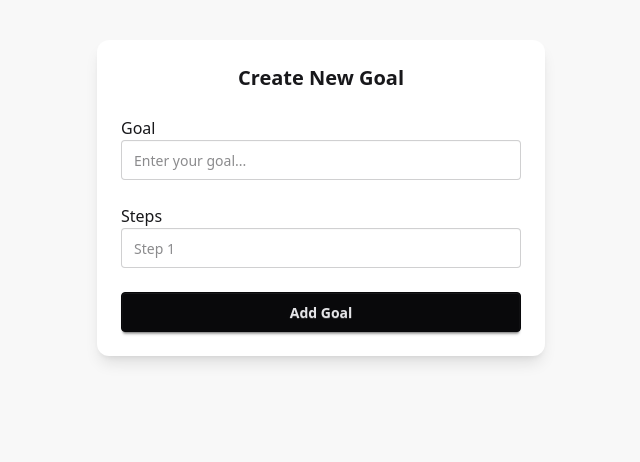
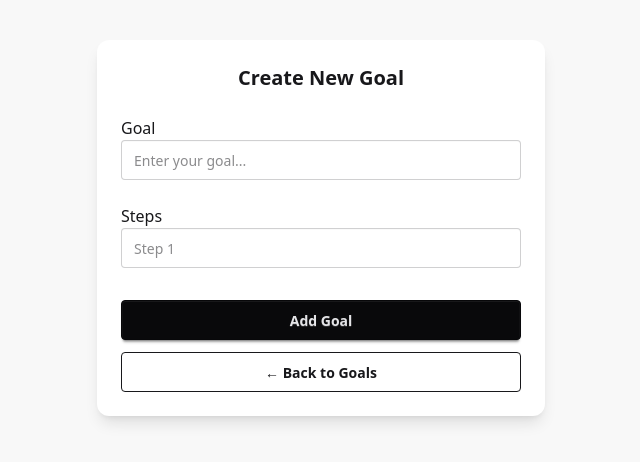
Before and after one commit to AlexK-H1103/StepByStep, a React (Vite) app: page /addGoal in a window 1280 px wide. Shown: the top 462 px of the page, without its empty margins (319-959 px from the left). Built offline with nearby package versions, Linux system fonts and the light colour scheme.

Commit message:
feat: add button to go back to Home from GoalForm

```diff
--- a/src/Checkbox.jsx
+++ /dev/null
@@ -1,28 +0,0 @@
-export default function Checkbox({
-  id,
-  label,
-  checked,
-  onChange,
-  className = "",
-}) {
-  const inputId = `checkbox-${id}`;
-  return (
-    <div className={`flex items-center gap-2 ${className}`}>
-      <input
-        id={inputId}
-        type="checkbox"
-        className="checkbox checkbox-neutral"
-        checked={checked}
-        onChange={() => onChange(id)}
-      />
-      {label && (
-        <label
-          htmlFor={inputId}
-          className="label-text cursor-pointer"
-        >
-          {label}
-        </label>
-      )}
-    </div>
-  );
-}
--- a/src/GoalForm.jsx
+++ b/src/GoalForm.jsx
@@ -82,12 +82,21 @@ export default function GoalForm({ handleAddGoal }) {
             </div>
           </div>
 
+          <div className="flex flex-col gap-3 pt-2">
             <button
               type="submit"
               className="btn btn-neutral w-full"
             >
               Add Goal
             </button>
+            <button
+              type="button"
+              className="btn btn-outline w-full"
+              onClick={() => navigate("/")}
+            >
+              ← Back to Goals
+            </button>
+          </div>
         </form>
       </div>
     </div>
```
Lines whose indentation alone changed are shown as unchanged.
